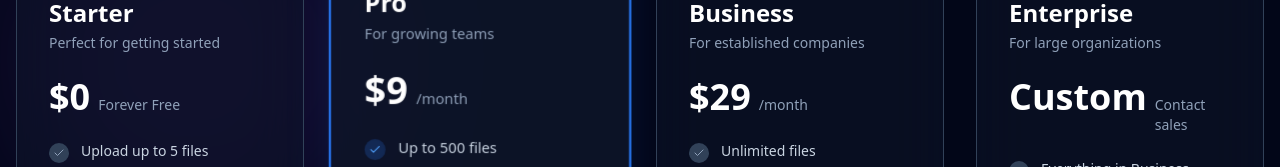
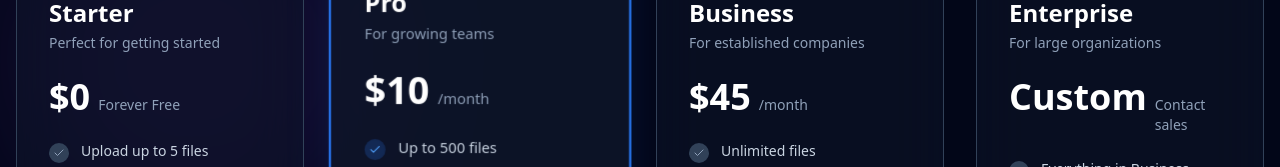
Before and after one commit to ionutpetru4046/my-portal-documents, a Next.js app: page /subscribe in a window 1280 px wide. Shown: the part 549-716 px from the top of the page. Built offline with nearby package versions, Linux system fonts and the light colour scheme; no server answers.

Commit message:
fixed price on subscription page

```diff
--- a/src/app/subscribe/page.tsx
+++ b/src/app/subscribe/page.tsx
@@ -57,7 +57,7 @@
     {
       name: "Pro",
       icon: FiZap,
-      price: { monthly: "$9", annual: "$99" },
+      price: { monthly: "$10", annual: "$120" },
       period: billingCycle === "annual" ? "/year" : "/month",
       description: "For growing teams",
       features: [
@@ -79,7 +79,7 @@
     {
       name: "Business",
       icon: FiStar,
-      price: { monthly: "$29", annual: "$319" },
+      price: { monthly: "$45", annual: "$250" },
       period: billingCycle === "annual" ? "/year" : "/month",
       description: "For established companies",
       features: [
@@ -200,7 +200,7 @@
         transition={{ duration: 0.6 }}
         className="relative text-center pt-16 md:pt-20 pb-12 md:pb-16 px-4"
       >
-        <h1 className="text-4xl md:text-5xl lg:text-6xl font-bold text-white mb-4 bg-linear-to-r from-blue-400 via-purple-400 to-cyan-400 bg-clip-text text-transparent">
+        <h1 className="text-4xl md:text-5xl lg:text-6xl font-bold text-white mb-4 bg-linear-to-r from-blue-400 via-purple-400 to-cyan-400 bg-clip-text">
           Simple, Transparent Pricing
         </h1>
         <p className="text-slate-400 text-lg md:text-xl max-w-2xl mx-auto mb-8">
@@ -272,7 +272,7 @@
                 {/* Badge */}
                 {plan.badge && (
                   <div className="absolute top-4 left-4 right-4 flex justify-between items-start">
-                    <div className="bg-gradient-to-r from-blue-600 to-purple-600 text-white text-xs font-bold px-3 py-1.5 rounded-full">
+                    <div className="bg-linear-to-r from-blue-600 to-purple-600 text-white text-xs font-bold px-3 py-1.5 rounded-full">
                       {plan.badge}
                     </div>
                   </div>
@@ -306,7 +306,7 @@
                   <ul className="space-y-3 mb-8 flex-1">
                     {plan.features.map((feature) => (
                       <li key={feature} className="flex items-start gap-3 text-slate-300 text-sm">
-                        <div className={`flex-shrink-0 w-5 h-5 rounded-full flex items-center justify-center mt-0.5 ${
+                        <div className={`shrink-0 w-5 h-5 rounded-full flex items-center justify-center mt-0.5 ${
                           plan.highlight
                             ? "bg-blue-500/20"
                             : "bg-slate-700"
```
